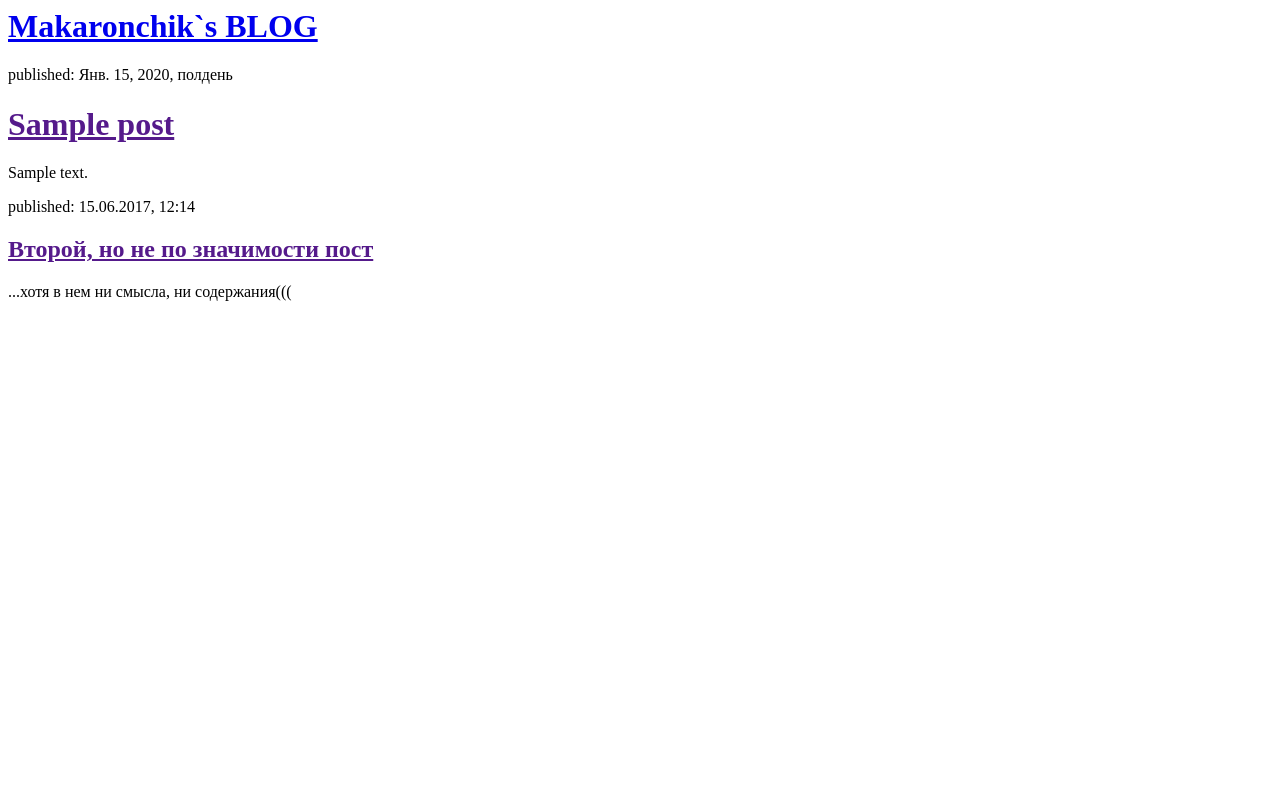
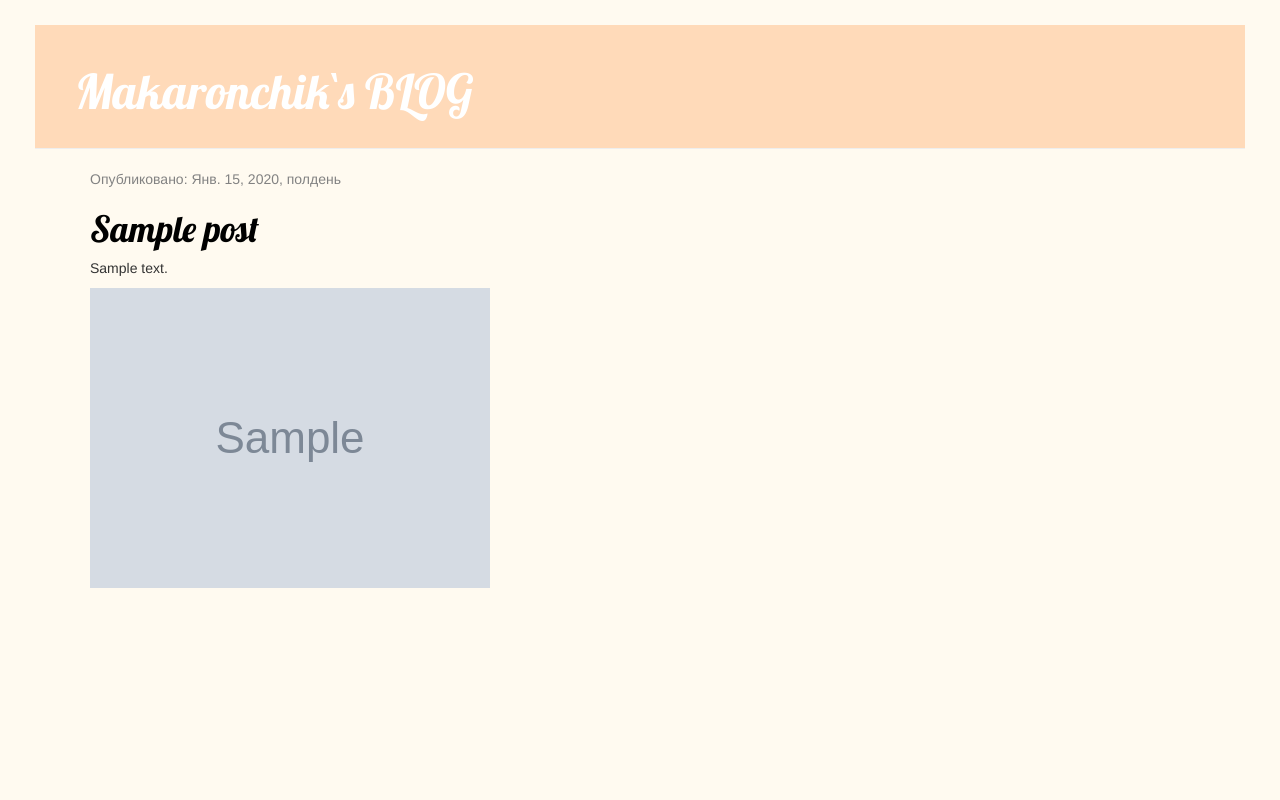
Before and after one commit to makaronchik4/my-first-blog, a Django app: template blog/templates/blog/post_list.html in a window 1280 px wide. Run offline with Django 3.2, Linux system fonts and the light colour scheme; the template is opened without the code that fills it: values that come from a table or form of the project are taken from there, others are empty; tables that the repository leaves empty hold one stand-in row (values such as "Sample post"); grey boxes marked "Sample" are stand-in pictures; some libraries are stand-ins or nearby versions.

Commit message:
Added view and template for detailed blog post as well as CSS for the site

```diff
--- a/blog/models.py
+++ b/blog/models.py
@@ -6,6 +6,7 @@ class Post(models.Model):
     author = models.ForeignKey('auth.User')
     title = models.CharField(max_length=200)
     text = models.TextField()
+    image_url = models.CharField(max_length=250)
     created_date = models.DateTimeField(
             default=timezone.now)
     published_date = models.DateTimeField(
--- /dev/null
+++ b/blog/static/css/blog.css
@@ -0,0 +1,67 @@
+h1 a {
+    color: palevioletred;
+}
+body {
+    padding-left: 35px;
+    padding-right: 35px;
+    background-color: floralwhite;
+}
+h1 a {
+    color: darkolivegreen;
+    font-family: 'Lobster';
+}
+
+
+.page-header {
+    background-color: peachpuff;
+    margin-top: 25;
+    padding: 20px 20px 20px 40px;
+}
+
+.page-header h1, .page-header h1 a, .page-header h1 a:visited, .page-header h1 a:active {
+    color: #ffffff;
+    font-size: 36pt;
+    text-decoration: none;
+}
+
+.content {
+    margin-left: 40px;
+}
+
+.image_url {
+    background-color: green;
+    width 400px;
+}
+h1, h2, h3, h4 {
+    font-family: 'Lobster', cursive;
+}
+
+.date {
+    color: #828282;
+}
+
+.save {
+    float: right;
+}
+
+.post-form textarea, .post-form input {
+    width: 150%;
+}
+
+.imageblog {
+    width: 10%;
+}
+.top-menu, .top-menu:hover, .top-menu:visited {
+    color: #ffffff;
+    float: right;
+    font-size: 26pt;
+    margin-right: 20px;
+}
+
+.post {
+    margin-bottom: 70px;
+}
+
+.post h1 a, .post h1 a:visited {
+    color: #000000;
+}
--- /dev/null
+++ b/blog/templates/blog/base.html
@@ -0,0 +1,27 @@
+{% load staticfiles %}
+<html>
+    <head>
+        <title>Makaronchik`s BLOG</title>
+        <link rel="stylesheet" href="//maxcdn.bootstrapcdn.com/bootstrap/3.2.0/css/bootstrap.min.css">
+        <link rel="stylesheet" href="//maxcdn.bootstrapcdn.com/bootstrap/3.2.0/css/bootstrap-theme.min.css">
+        <link href="https://fonts.googleapis.com/css?family=Lobster&subset=latin,cyrillic" rel="stylesheet" type="text/css">
+        <link rel="stylesheet" href="{% static 'css/blog.css' %}">
+
+    </head>
+    <body>
+<body>
+    <div class="page-header">
+        <h1><a href="/">Makaronchik`s BLOG</a></h1>
+    </div>
+    <div class="content container">
+        <div class="row">
+            <div class="col-md-8">
+
+            {% block content %}
+            {% endblock %}
+            </div>
+        </div>
+    </div>
+</body>
+    </body>
+</html>
--- a/blog/templates/blog/post_list.html
+++ b/blog/templates/blog/post_list.html
@@ -1,23 +1,17 @@
-<html>
-    <head>
-        <title>Django Girls blog</title>
-    </head>
-    <body>
-        <div>
-            <h1><a href="/">Makaronchik`s BLOG</a></h1>
+{% extends 'blog/base.html' %}
+
+{% block content %}
+    {% for post in posts %}
+        <div class="post">
+            <div class="date">
+                <p>Опубликовано: {{ post.published_date }}</p>
+            </div>
+
+            <h1><a href="{% url 'post_detail' pk=post.pk %}">{{ post.title }}</a></h1>
+            <p>{{ post.text|linebreaksbr }}</p>
+        <div class="imageblog">
+                        <img src="{{ post.image_url }}" alt="">
+                    </div>
         </div>
-
-       {% for post in posts %}
-            <div>
-                <p>published: {{ post.published_date }}</p>
-                <h1><a href="">{{ post.title }}</a></h1>
-                <p>{{ post.text|linebreaksbr }}</p>
-            </div>
-       {% endfor %}
-        <div>
-            <p>published: 15.06.2017, 12:14</p>
-            <h2><a href="">Второй, но не по значимости пост</a></h2>
-            <p>...хотя в нем ни смысла, ни содержания(((</p>
-        </div>
-    </body>
-</html>
+    {% endfor %}
+{% endblock %}
--- a/blog/urls.py
+++ b/blog/urls.py
@@ -3,4 +3,5 @@ from . import views
 
 urlpatterns = [
     url(r'^$', views.post_list, name='post_list'),
+    url(r'^post/(?P<pk>\d+)/$', views.post_detail, name='post_detail'),
 ]
--- a/blog/views.py
+++ b/blog/views.py
@@ -1,7 +1,11 @@
-from django.shortcuts import render
+from django.shortcuts import render, get_object_or_404
 from django.utils import timezone
 from .models import Post
 
 def post_list(request):
     posts = Post.objects.filter(published_date__lte=timezone.now()).order_by('published_date')
     return render(request, 'blog/post_list.html', {'posts': posts})
+
+def post_detail(request, pk):
+    post = get_object_or_404(Post, pk=pk)
+    return render(request, 'blog/post_detail.html', {'post': post})
```
Also changed, not shown: blog/templates/blog/post_detail.html (added, +13 -0 lines), blog/migrations/0002_post_image_url.py (added).
